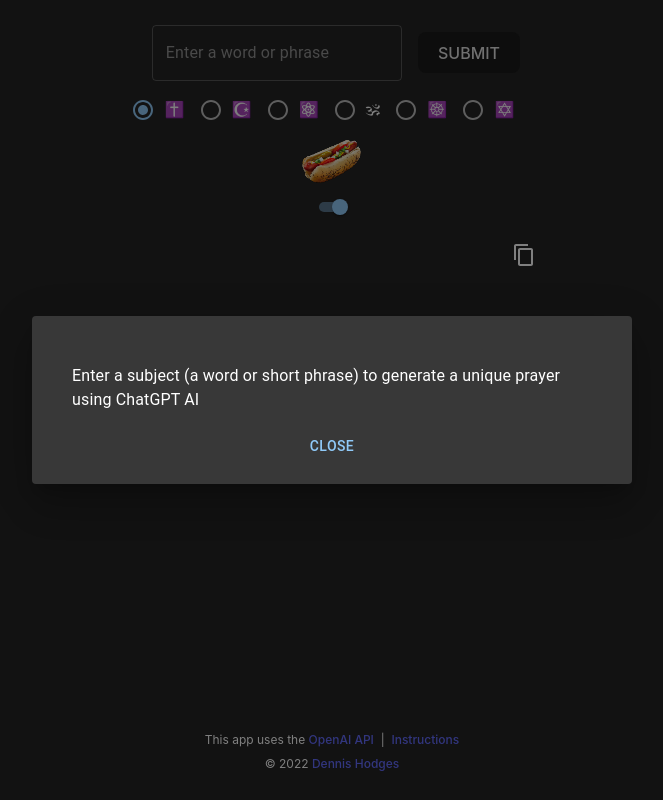
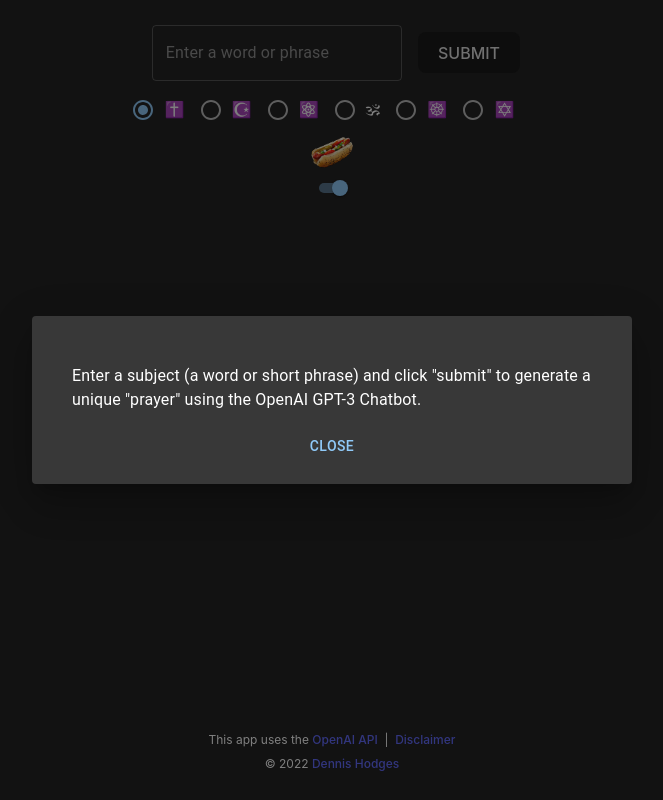
Before and after one commit to fermentationist/hot-dog-ma, a React (Vite) app: page / in a window 1280 px wide. Shown: the whole page, without its empty margins (308-971 px from the left). Built offline with nearby package versions, Linux system fonts and the light colour scheme.

Commit message:
Updated sharePrayer function

```diff
--- a/src/components/HotDogSelector/index.jsx
+++ b/src/components/HotDogSelector/index.jsx
@@ -9,7 +9,9 @@ const Container = styled.div`
   place-items: center;
 `;
 
-const Image = styled.img``;
+const Image = styled.img`
+  width: 45px;
+`;
 
 const HotDogSelector = ({ callback, defaultChecked = true }) => {
   const [checked, setChecked] = useState(defaultChecked);
--- a/src/pages/Home/index.jsx
+++ b/src/pages/Home/index.jsx
@@ -11,13 +11,17 @@ import useAlert from "../../hooks/useAlert";
 import useFetch from "../../hooks/useFetch";
 import { parseQueryString } from "../../utils/helpers.js";
 
-const INTRO = "Enter a subject (a word or short phrase) to generate a unique prayer using ChatGPT AI";
+const INTRO = `Enter a subject (a word or short phrase) and click "submit" to generate a unique "prayer" using the OpenAI GPT-3 Chatbot.`;
+
+const DISCLAIMER = `Intended for entertainment purposes only. Prayers are NOT guaranteed to work. (Not unless you REALLY mean it.) No claims are made regarding the authenticity of generated prayers in relation to the selected target religion. Generated prayers may contain elements of hot dog orthodoxy.`
 
 const StyledPage = styled(Page)`
   display: flex;
   flex-direction: column;
   justify-content: space-between;
   min-height: 95vh;
+  width: auto;
+  max-width: clamp(50vw, 85vw, 900px);
 `;
 
 const Button = styled.button`
@@ -79,7 +83,6 @@ const Home = ({
       selectedReligion.current = decodeURIComponent(style);
       hotDogRef.current = hotdog === "false" ? false : true;
       updateUrl(`/api/openai/prayer?prompt=${prompt}&style=${style}&hotdog=${hotdog}`);
-      // refresh();
     } else {
       callAlertProm(INTRO).then(() => inputRef.current.focus());
     }
@@ -141,13 +144,12 @@ const Home = ({
   const sharePrayer = async () => {
     let queryString = window.location.search;
     if (!queryString) {
-      queryString = `?prompt=${inputRef.current.value}&style=${selectedReligion.current}&hotdog=${hotDogRef.current}`
+      queryString = `?prompt=${encodeURIComponent(inputRef.current.value)}&style=${encodeURIComponent(selectedReligion.current)}&hotdog=${encodeURIComponent(hotDogRef.current)}`
     }
-    console.log("window.location.url:", window.location)
     const [url] = window.location.href.split("?");
     const shareData = {
       title: "Hot Dog-ma Prayer Generator",
-      text: `A prayer for "${inputRef.current.value}"`,
+      text: `A prayer about "${inputRef.current.value}"`,
       url: url + queryString
     }
     const canShare = await navigator.canShare(shareData);
@@ -177,6 +179,9 @@ const Home = ({
         />
         <br/>
         <PrayerContainer>
+          {
+            prayer.length ? (
+              <>
                 <CopyIconContainer>
                   <CopyIcon onClick={copyPrayer}/>
                 </CopyIconContainer>
@@ -187,6 +192,10 @@ const Home = ({
                     </ShareIconContainer>
                   ) : null
                 }
+              </>
+            ) : null
+          }
+          <br/>
           {
             prayer.split("\n\n").map((stanza, stanzaIndex) => {
               return (
@@ -211,8 +220,8 @@ const Home = ({
         This app uses the <a href="https://openai.com/api/" target="_blank">
           OpenAI API
         </a>&nbsp;&nbsp;|&nbsp;&nbsp;
-        <a href="#" onClick={() => setShowModal(true)}>
-          Instructions
+        <a href="#" onClick={() => callAlertProm(DISCLAIMER).then(() => inputRef.current.focus())}>
+          Disclaimer
         </a>
         <br/>
         © 2022 <a href="https://dennis-hodges.com/">
```
Also changed, not shown: 1 other file (tests, documents, lock files or other folders). Lines whose indentation alone changed are shown as unchanged.
